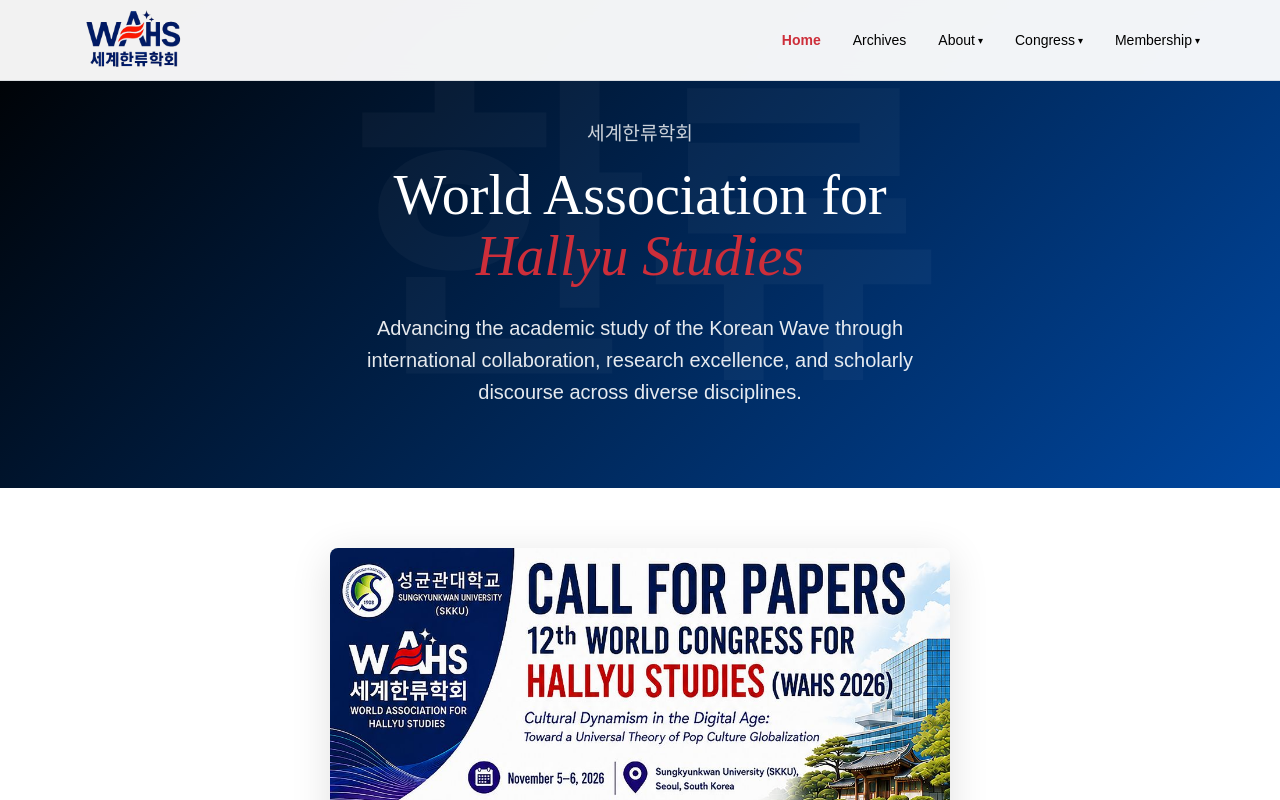
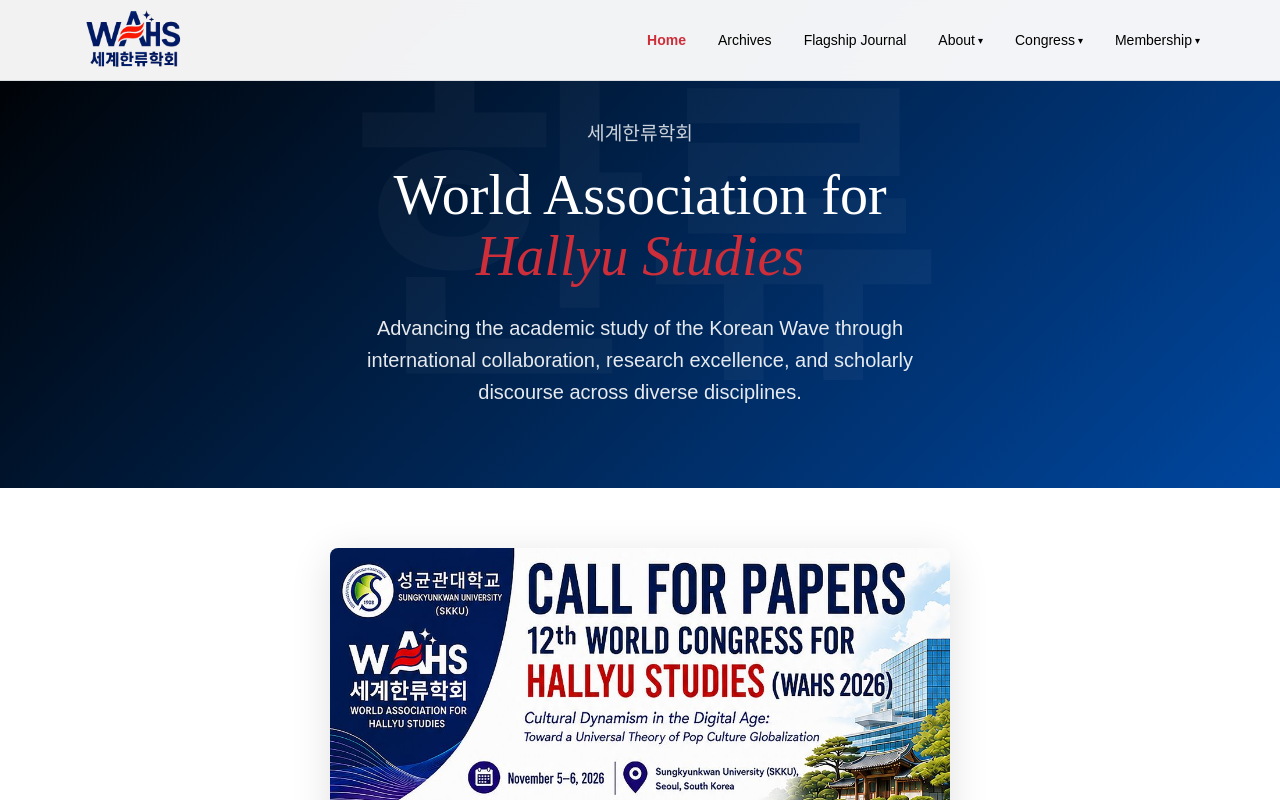
Before and after one commit to willfadeneva/WAHS, a Next.js app: page / in a window 1280 px wide. Shown: the top 800 px of the page. Built offline with nearby package versions, Linux system fonts and the light colour scheme.

Commit message:
Add 'Flagship Journal' menu item linking to Brill HLYU journal overview

```diff
--- a/src/components/MainNav.tsx
+++ b/src/components/MainNav.tsx
@@ -41,6 +41,19 @@
           <li>
             <Link href="/archives" className={pathname === '/archives' ? 'active' : ''} onClick={close}>
               Archives
+            </Link>
+          </li>
+
+          {/* Flagship Journal */}
+          <li>
+            <Link
+              href="https://brill.com/view/journals/hlyu/hlyu-overview.xml"
+              className=""
+              onClick={close}
+              target="_blank"
+              rel="noopener noreferrer"
+            >
+              Flagship Journal
             </Link>
           </li>
 
```
